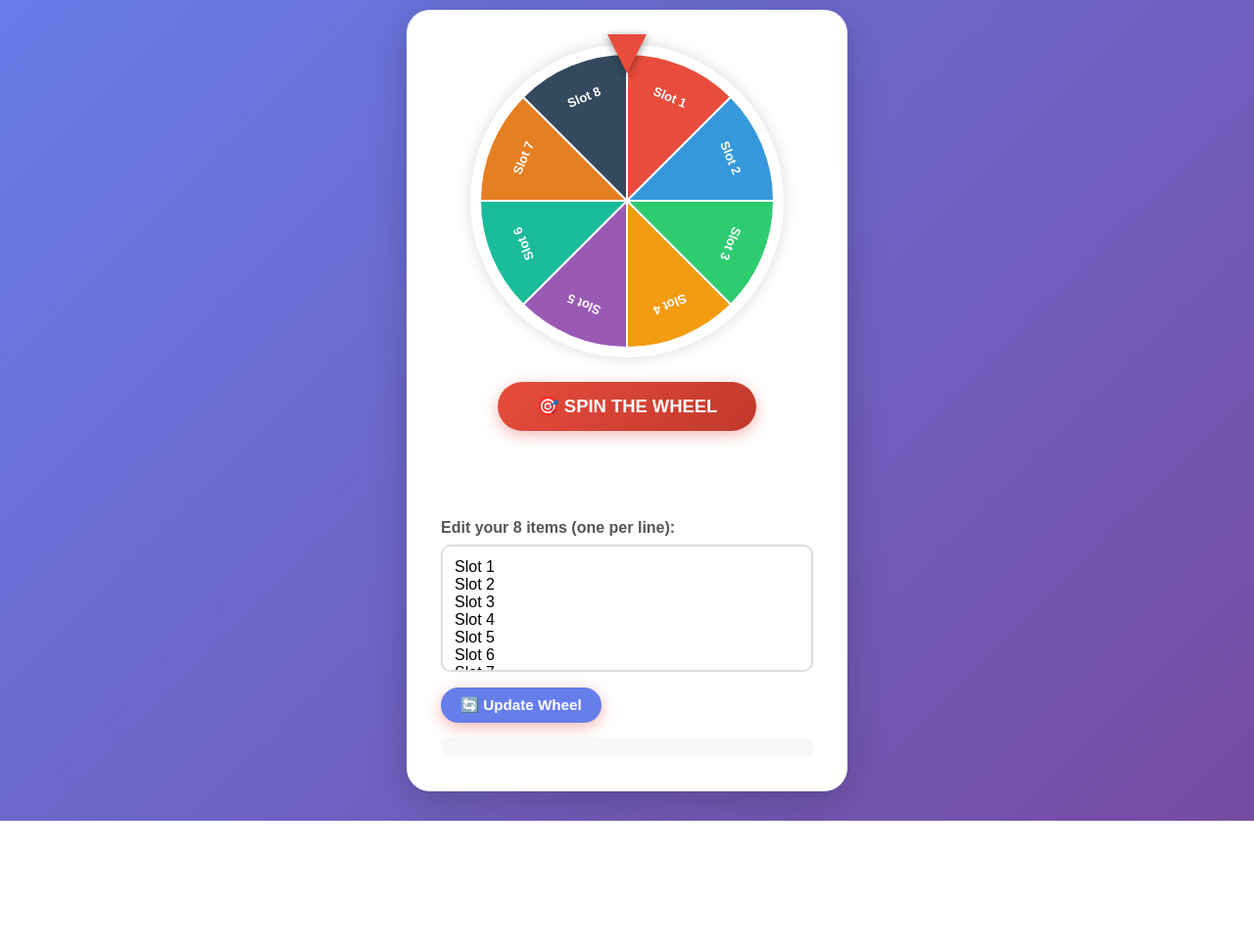
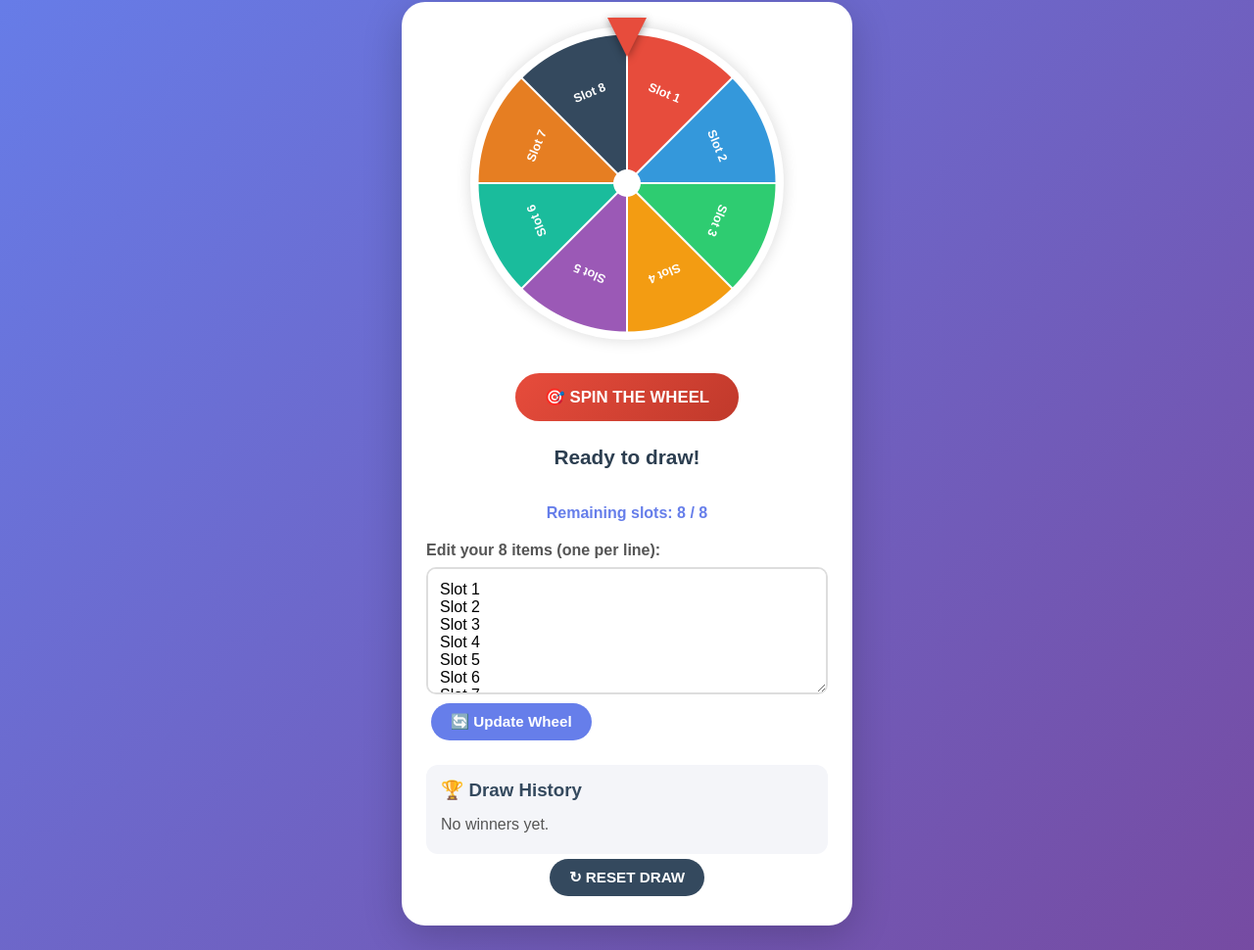
Before and after one commit to bnhslu001-blip/digital-draw-lots, a plain HTML site: page index.html in a window 1280 px wide. Shown: the part 83-1053 px from the top of the page at 98% size. Before the commit the page ends 921 px from the top, so only its background shows below. Drawn offline with Linux system fonts and the light colour scheme.

Commit message:
Update index.html

```diff
--- a/index.html
+++ b/index.html
@@ -1,19 +1,62 @@
+
 <!DOCTYPE html>
 <html lang="en">
 <head>
 <meta charset="UTF-8">
 <meta name="viewport" content="width=device-width, initial-scale=1.0">
-  <title>🎲 Draw Lots — 8 Slots</title>
+<title>🎲 Digital Draw Lots</title>
+
 <style>
-    * { margin: 0; padding: 0; box-sizing: border-box; font-family: Arial, sans-serif; }
-    body { min-height: 100vh; display: flex; flex-direction: column; align-items: center; background: linear-gradient(135deg, #667eea 0%, #764ba2 100%); padding: 30px; }
-    h1 { color: white; margin-bottom: 25px; font-size: 2rem; text-shadow: 0 2px 4px rgba(0,0,0,0.2); }
-    .container { background: white; border-radius: 24px; padding: 35px; box-shadow: 0 10px 40px rgba(0,0,0,0.2); text-align: center; max-width: 450px; width: 100%; }
-    .wheel-container { position: relative; width: 320px; height: 320px; margin: 0 auto 25px; }
-    canvas { width: 100%; height: 100%; border-radius: 50%; box-shadow: 0 0 15px rgba(0,0,0,0.15); }
+* {
+  margin: 0;
+  padding: 0;
+  box-sizing: border-box;
+  font-family: Arial, sans-serif;
+}
+
+body {
+  min-height: 100vh;
+  display: flex;
+  flex-direction: column;
+  align-items: center;
+  background: linear-gradient(135deg, #667eea, #764ba2);
+  padding: 25px 12px;
+}
+
+h1 {
+  color: white;
+  margin-bottom: 22px;
+  font-size: 2rem;
+  text-align: center;
+}
+
+.container {
+  background: white;
+  border-radius: 24px;
+  padding: 25px;
+  box-shadow: 0 10px 40px rgba(0,0,0,0.2);
+  text-align: center;
+  max-width: 460px;
+  width: 100%;
+}
+
+.wheel-container {
+  position: relative;
+  width: min(320px, 100%);
+  aspect-ratio: 1;
+  margin: 0 auto 25px;
+}
+
+canvas {
+  width: 100%;
+  height: 100%;
+  border-radius: 50%;
+  box-shadow: 0 0 15px rgba(0,0,0,0.15);
+}
+
 .pointer {
   position: absolute;
-      top: -10px;
+  top: -9px;
   left: 50%;
   transform: translateX(-50%);
   width: 0;
@@ -24,30 +67,138 @@
   z-index: 10;
   filter: drop-shadow(0 2px 4px rgba(0,0,0,0.4));
 }
-    button { background: linear-gradient(135deg, #e74c3c, #c0392b); color: white; border: none; padding: 14px 40px; font-size: 1.15rem; border-radius: 50px; cursor: pointer; font-weight: bold; transition: transform 0.2s, box-shadow 0.2s; box-shadow: 0 4px 15px rgba(231,76,60,0.4); }
-    button:hover { transform: translateY(-2px); box-shadow: 0 6px 20px rgba(231,76,60,0.5); }
-    button:disabled { background: #bdc3c7; cursor: not-allowed; transform: none; box-shadow: none; }
-    .result { margin-top: 25px; font-size: 1.5rem; font-weight: bold; color: #2c3e50; min-height: 45px; }
-    .slots-input { margin-top: 20px; text-align: left; }
-    .slots-input label { display: block; margin-bottom: 8px; font-weight: bold; color: #555; }
-    textarea { width: 100%; height: 130px; padding: 12px; border: 2px solid #ddd; border-radius: 10px; font-size: 1rem; resize: none; }
-    textarea:focus { outline: none; border-color: #667eea; }
-    .update-btn { margin-top: 12px; background: #667eea; padding: 9px 20px; font-size: 0.95rem; }
-    .debug-info { margin-top: 15px; font-size: 0.85rem; color: #888; background: #f9f9f9; padding: 10px; border-radius: 8px; }
+
+button {
+  background: linear-gradient(135deg, #e74c3c, #c0392b);
+  color: white;
+  border: none;
+  padding: 14px 30px;
+  font-size: 1.05rem;
+  border-radius: 50px;
+  cursor: pointer;
+  font-weight: bold;
+  margin: 5px;
+  transition: 0.2s;
+}
+
+button:hover {
+  transform: translateY(-2px);
+}
+
+button:disabled {
+  background: #bdc3c7;
+  cursor: not-allowed;
+  transform: none;
+}
+
+.result {
+  margin-top: 20px;
+  font-size: 1.3rem;
+  font-weight: bold;
+  color: #2c3e50;
+  min-height: 45px;
+  overflow-wrap: anywhere;
+}
+
+.slots-input {
+  margin-top: 20px;
+  text-align: left;
+}
+
+.slots-input label {
+  display: block;
+  margin-bottom: 8px;
+  font-weight: bold;
+  color: #555;
+}
+
+textarea {
+  width: 100%;
+  height: 130px;
+  padding: 12px;
+  border: 2px solid #ddd;
+  border-radius: 10px;
+  font-size: 1rem;
+  resize: vertical;
+}
+
+textarea:focus {
+  outline: none;
+  border-color: #667eea;
+}
+
+.update-btn {
+  background: #667eea;
+  padding: 10px 20px;
+  font-size: 0.95rem;
+}
+
+.reset-btn {
+  background: #34495e;
+  padding: 10px 20px;
+  font-size: 0.95rem;
+}
+
+.history {
+  margin-top: 20px;
+  padding: 15px;
+  background: #f4f5f9;
+  border-radius: 12px;
+  text-align: left;
+}
+
+.history h3 {
+  margin-bottom: 10px;
+  color: #34495e;
+}
+
+#historyList {
+  line-height: 1.8;
+  color: #555;
+  overflow-wrap: anywhere;
+}
+
+.remaining {
+  margin-top: 15px;
+  color: #667eea;
+  font-weight: bold;
+}
+
+@media(max-width: 400px) {
+  .container {
+    padding: 18px;
+  }
+
+  h1 {
+    font-size: 1.6rem;
+  }
+}
 </style>
 </head>
+
 <body>
-  <h1>🎲 Draw Lots — 8 Slots</h1>
+
+<h1>🎲 DIGITAL DRAW LOTS</h1>
+
 <div class="container">
+
   <div class="wheel-container">
     <div class="pointer"></div>
-      <canvas id="wheel" width="320" height="320"></canvas>
+    <canvas id="wheel" width="640" height="640"></canvas>
   </div>
+
   <button id="spinBtn">🎯 SPIN THE WHEEL</button>
-    <div class="result" id="result"></div>
+
+  <div class="result" id="result">
+    Ready to draw!
+  </div>
+
+  <div class="remaining" id="remaining"></div>
 
   <div class="slots-input">
+
     <label>Edit your 8 items (one per line):</label>
+
     <textarea id="slotItems">Slot 1
 Slot 2
 Slot 3
@@ -56,128 +207,365 @@ Slot 5
 Slot 6
 Slot 7
 Slot 8</textarea>
-      <br>
-      <button class="update-btn" id="updateBtn">🔄 Update Wheel</button>
+
+    <button class="update-btn" id="updateBtn">
+      🔄 Update Wheel
+    </button>
+
   </div>
-    <div class="debug-info" id="debugInfo"></div>
+
+  <div class="history">
+
+    <h3>🏆 Draw History</h3>
+
+    <div id="historyList">
+      No winners yet.
+    </div>
+
+  </div>
+
+  <button class="reset-btn" id="resetBtn">
+    ↻ RESET DRAW
+  </button>
+
 </div>
 
 <script>
-    const canvas = document.getElementById('wheel');
-    const ctx = canvas.getContext('2d');
-    const spinBtn = document.getElementById('spinBtn');
-    const updateBtn = document.getElementById('updateBtn');
-    const resultDisplay = document.getElementById('result');
-    const debugInfo = document.getElementById('debugInfo');
-    const textarea = document.getElementById('slotItems');
+
+const canvas = document.getElementById("wheel");
+const ctx = canvas.getContext("2d");
+
+const spinBtn = document.getElementById("spinBtn");
+const updateBtn = document.getElementById("updateBtn");
+const resetBtn = document.getElementById("resetBtn");
+
+const resultDisplay = document.getElementById("result");
+const historyList = document.getElementById("historyList");
+const remainingDisplay = document.getElementById("remaining");
+const textarea = document.getElementById("slotItems");
+
+const SEGMENTS = 8;
+const FULL_CIRCLE = Math.PI * 2;
+const SLICE_ANGLE = FULL_CIRCLE / SEGMENTS;
+
+const colors = [
+  "#e74c3c",
+  "#3498db",
+  "#2ecc71",
+  "#f39c12",
+  "#9b59b6",
+  "#1abc9c",
+  "#e67e22",
+  "#34495e"
+];
 
 let items = [];
+let remaining = [];
+let history = [];
+
 let rotation = 0;
 let isSpinning = false;
-    const colors = ['#e74c3c','#3498db','#2ecc71','#f39c12','#9b59b6','#1abc9c','#e67e22','#34495e'];
-    const SEGMENTS = 8;
-    const SLICE_ANGLE = (Math.PI * 2) / SEGMENTS;
 
 function loadItems() {
-      items = textarea.value.split('\n').map(s => s.trim()).filter(s => s).slice(0, SEGMENTS);
-      while (items.length < SEGMENTS) items.push(`Slot ${items.length+1}`);
+
+  const enteredItems = textarea.value
+    .split("\n")
+    .map(item => item.trim());
+
+  if (
+    enteredItems.length !== SEGMENTS ||
+    enteredItems.some(item => item === "")
+  ) {
+    alert("Please enter exactly 8 non-empty items.");
+    return false;
+  }
+
+  items = enteredItems;
+
+  return true;
 }
 
 function drawWheel() {
-      loadItems();
+
   const cx = canvas.width / 2;
   const cy = canvas.height / 2;
-      const r = Math.min(cx, cy) - 10;
+  const radius = cx - 15;
 
   ctx.clearRect(0, 0, canvas.width, canvas.height);
 
   for (let i = 0; i < SEGMENTS; i++) {
-        // Each segment starts at the TOP and goes clockwise
-        const startAngle = rotation + i * SLICE_ANGLE - Math.PI / 2;
-        const endAngle = startAngle + SLICE_ANGLE;
+
+    const startAngle =
+      rotation + i * SLICE_ANGLE - Math.PI / 2;
+
+    const endAngle =
+      startAngle + SLICE_ANGLE;
 
     ctx.beginPath();
     ctx.moveTo(cx, cy);
-        ctx.arc(cx, cy, r, startAngle, endAngle);
+
+    ctx.arc(
+      cx,
+      cy,
+      radius,
+      startAngle,
+      endAngle
+    );
+
     ctx.closePath();
+
     ctx.fillStyle = colors[i];
     ctx.fill();
-        ctx.strokeStyle = '#fff';
-        ctx.lineWidth = 2;
+
+    ctx.strokeStyle = "#ffffff";
+    ctx.lineWidth = 4;
     ctx.stroke();
 
-        // Draw text in middle of each segment
-        const midAngle = startAngle + SLICE_ANGLE / 2;
+    // Draw slot text
+
+    const midAngle =
+      startAngle + SLICE_ANGLE / 2;
+
     ctx.save();
+
     ctx.translate(
-          cx + Math.cos(midAngle) * (r - 35),
-          cy + Math.sin(midAngle) * (r - 35)
+      cx + Math.cos(midAngle) * (radius * 0.65),
+      cy + Math.sin(midAngle) * (radius * 0.65)
     );
+
     ctx.rotate(midAngle + Math.PI / 2);
-        ctx.fillStyle = '#fff';
-        ctx.font = 'bold 13px Arial';
-        ctx.textAlign = 'center';
-        ctx.fillText(items[i], 0, 5);
+
+    ctx.fillStyle = "#ffffff";
+    ctx.font = "bold 25px Arial";
+    ctx.textAlign = "center";
+    ctx.textBaseline = "middle";
+
+    let label = items[i];
+
+    if (label.length > 14) {
+      label = label.substring(0, 13) + "...";
+    }
+
+    ctx.fillText(label, 0, 0);
+
     ctx.restore();
   }
+
+  // Center circle
+
+  ctx.beginPath();
+  ctx.arc(cx, cy, 28, 0, FULL_CIRCLE);
+  ctx.fillStyle = "#ffffff";
+  ctx.fill();
 }
 
+// ACCURATE WINNER CALCULATION
+// The pointer is fixed at the top of the wheel.
+
 function getWinner() {
-  // Normalize wheel rotation
-  const fullCircle = Math.PI * 2;
-  const normalized = ((rotation % fullCircle) + fullCircle) % fullCircle;
 
-  // The pointer is at the top (-90 degrees)
-  // Find the wheel's segment currently under the pointer
-  const pointerAngle = (fullCircle - normalized) % fullCircle;
+  const normalized =
+    ((rotation % FULL_CIRCLE) + FULL_CIRCLE) % FULL_CIRCLE;
 
-  const index = Math.floor(pointerAngle / SLICE_ANGLE);
+  const pointerAngle =
+    (FULL_CIRCLE - normalized) % FULL_CIRCLE;
+
+  const index =
+    Math.floor(pointerAngle / SLICE_ANGLE);
 
   return index;
 }
 
+function updateDisplay() {
+
+  historyList.innerHTML = "";
+
+  if (history.length === 0) {
+
+    historyList.textContent = "No winners yet.";
+
+  } else {
+
+    history.forEach((winner, index) => {
+
+      const line = document.createElement("div");
+
+      line.textContent =
+        `${index + 1}. ${winner}`;
+
+      historyList.appendChild(line);
+
+    });
+
+  }
+
+  remainingDisplay.textContent =
+    `Remaining slots: ${remaining.length} / 8`;
+
+  spinBtn.disabled =
+    isSpinning || remaining.length === 0;
+
+  updateBtn.disabled = isSpinning;
+  resetBtn.disabled = isSpinning;
+
+  textarea.disabled = isSpinning;
+}
+
 function spinWheel() {
-      if (isSpinning) return;
+
+  if (isSpinning || remaining.length === 0) {
+    return;
+  }
+
   isSpinning = true;
-      spinBtn.disabled = true;
-      resultDisplay.textContent = '';
-      debugInfo.textContent = 'Spinning...';
 
-      const duration = 4000;
-      const spins = 5 + Math.random() * 4; // 5-9 full rotations
-      const totalRotation = spins * Math.PI * 2;
+  updateDisplay();
+
+  resultDisplay.textContent = "🎰 Drawing...";
+
+  const duration = 4500;
+
   const startRotation = rotation;
+
+  // Choose a random remaining slot
+
+  const randomIndex =
+    Math.floor(Math.random() * remaining.length);
+
+  const selectedItem = remaining[randomIndex];
+
+  const selectedIndex =
+    items.indexOf(selectedItem);
+
+  // Aim the selected segment center at the top pointer.
+
+  const currentNormalized =
+    ((rotation % FULL_CIRCLE) + FULL_CIRCLE) % FULL_CIRCLE;
+
+  const targetAngle =
+    (
+      FULL_CIRCLE -
+      (selectedIndex + 0.5) * SLICE_ANGLE
+    ) % FULL_CIRCLE;
+
+  const currentAngle =
+    (FULL_CIRCLE - currentNormalized) % FULL_CIRCLE;
+
+  const extraRotation =
+    (targetAngle - currentAngle + FULL_CIRCLE) % FULL_CIRCLE;
+
+  const fullSpins =
+    5 + Math.floor(Math.random() * 4);
+
+  const totalRotation =
+    fullSpins * FULL_CIRCLE + extraRotation;
+
   const startTime = performance.now();
 
   function animate(now) {
+
     const elapsed = now - startTime;
+
     const t = Math.min(elapsed / duration, 1);
-        const ease = 1 - Math.pow(1 - t, 3);
-        rotation = startRotation + totalRotation * ease;
+
+    // Smooth ease-out animation
+
+    const ease =
+      1 - Math.pow(1 - t, 3);
+
+    rotation =
+      startRotation + totalRotation * ease;
 
     drawWheel();
 
     if (t < 1) {
+
       requestAnimationFrame(animate);
+
     } else {
-          const idx = getWinner();
-          resultDisplay.innerHTML = `🎉 Winner: <span style="color:#e74c3c; font-size:1.8rem">${items[idx]}</span>`;
+
+      // Snap to the mathematically calculated target.
+      rotation = startRotation + totalRotation;
+
+      drawWheel();
+
+      const winnerIndex = getWinner();
+
+      const winner = items[winnerIndex];
+
+      // Record winner and remove from available slots.
+
+      history.push(winner);
+
+      remaining = remaining.filter(
+        item => item !== winner
+      );
+
+      resultDisplay.textContent =
+        `🎉 WINNER: ${winner}`;
+
       isSpinning = false;
-          spinBtn.disabled = false;
-        }
-      }
-      requestAnimationFrame(animate);
+
+      updateDisplay();
+
     }
 
-    spinBtn.addEventListener('click', spinWheel);
-    updateBtn.addEventListener('click', () => {
+  }
+
+  requestAnimationFrame(animate);
+
+}
+
+// Update wheel items
+
+updateBtn.addEventListener("click", () => {
+
+  if (isSpinning) return;
+
+  if (!loadItems()) return;
+
+  remaining = [...items];
+  history = [];
   rotation = 0;
-      resultDisplay.textContent = '';
-      debugInfo.textContent = '';
+
+  resultDisplay.textContent = "Ready to draw!";
+
   drawWheel();
+  updateDisplay();
+
 });
 
+// Spin button
+
+spinBtn.addEventListener("click", spinWheel);
+
+// Reset button
+
+resetBtn.addEventListener("click", () => {
+
+  if (isSpinning) return;
+
+  remaining = [...items];
+  history = [];
+  rotation = 0;
+
+  resultDisplay.textContent = "Ready for a new draw!";
+
   drawWheel();
+  updateDisplay();
+
+});
+
+// Initial setup
+
+loadItems();
+
+remaining = [...items];
+
+drawWheel();
+updateDisplay();
+
 </script>
+
 </body>
 </html>
```
Lines whose indentation alone changed are shown as unchanged.
